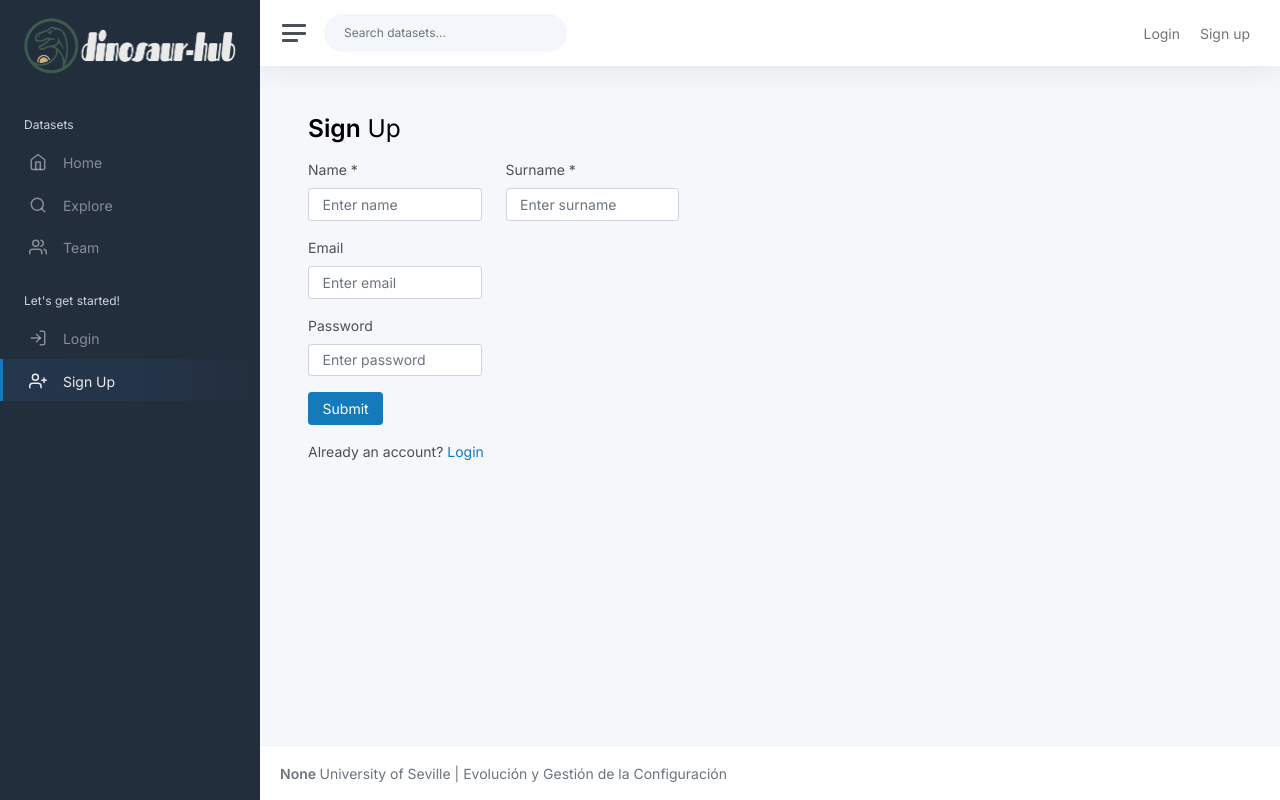
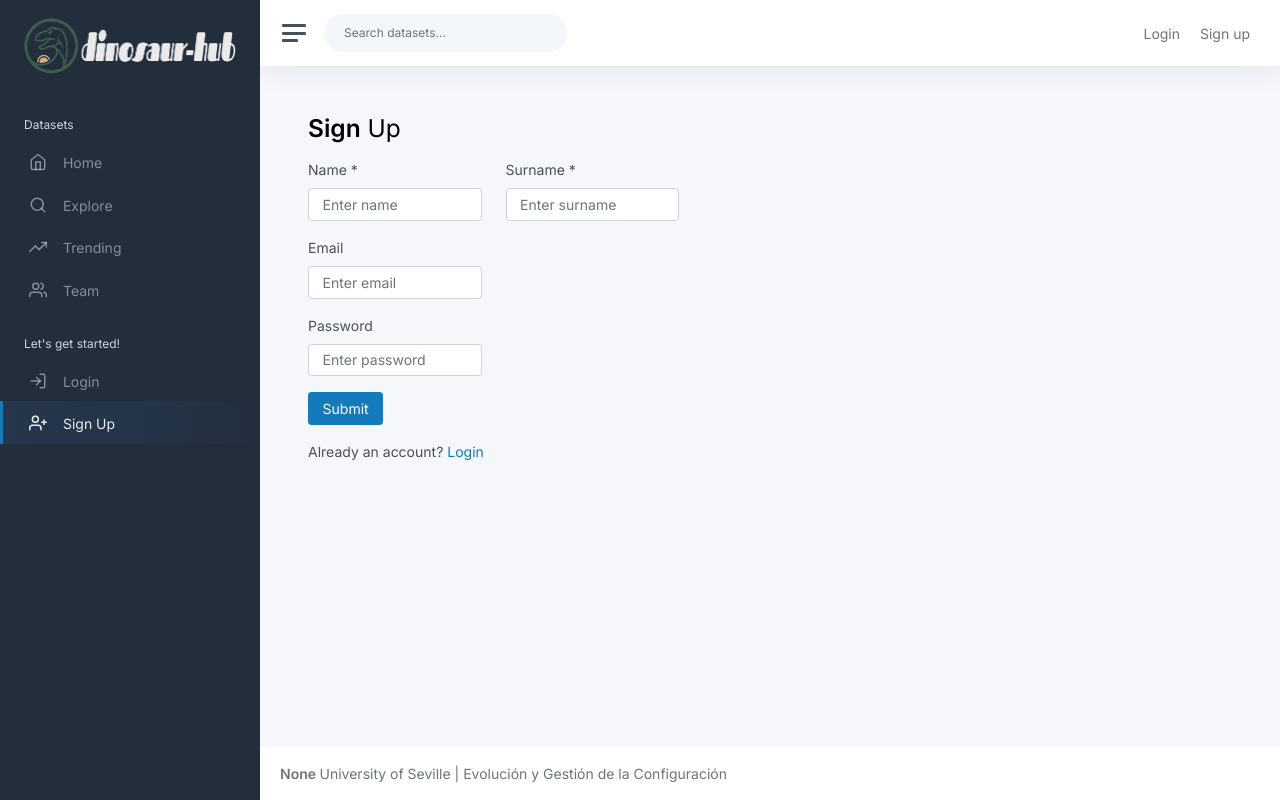
Before and after one commit to Dinosaur-EGC/dinosaur-hub, a Flask app: page /signup/ in a window 1280 px wide. Run offline with Flask 3, Linux system fonts and the light colour scheme; parts of the project's set-up code (start-up, migrations or seed data) failed here and were passed over; some libraries are stand-ins or nearby versions.

Commit message:
feat(ui): add sidebar navigation link for Trending page

```diff
--- a/app/templates/base_template.html
+++ b/app/templates/base_template.html
@@ -61,6 +61,12 @@
                 <li class="sidebar-item {{ 'active' if request.endpoint == 'explore.index' else '' }}">
                     <a class="sidebar-link" href="{{ url_for('explore.index') }}">
                         <i class="align-middle" data-feather="search"></i> <span class="align-middle">Explore</span>
+                    </a>
+                </li>
+
+                <li class="sidebar-item {{ 'active' if request.endpoint == 'public.trending' else '' }}">
+                    <a class="sidebar-link" href="{{ url_for('public.trending') }}">
+                        <i class="align-middle" data-feather="trending-up"></i> <span class="align-middle">Trending</span>
                     </a>
                 </li>
 
```
